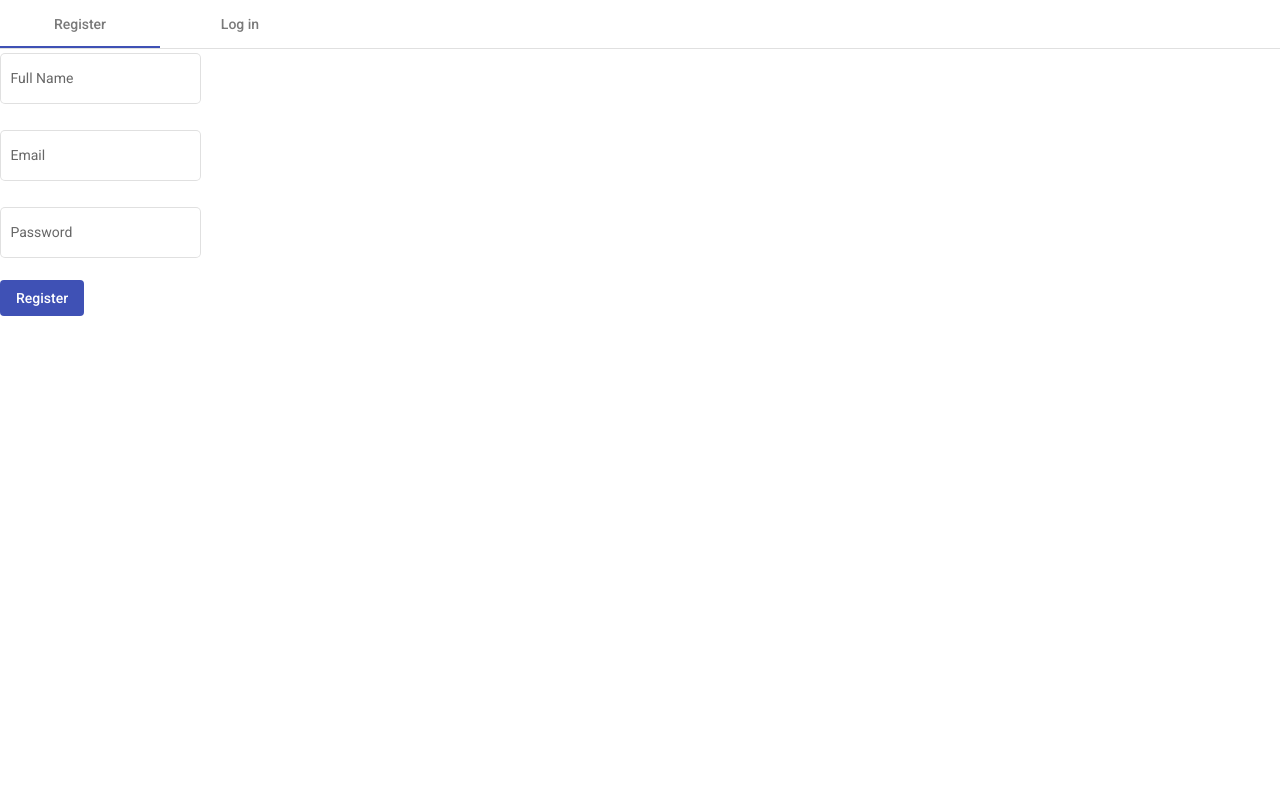
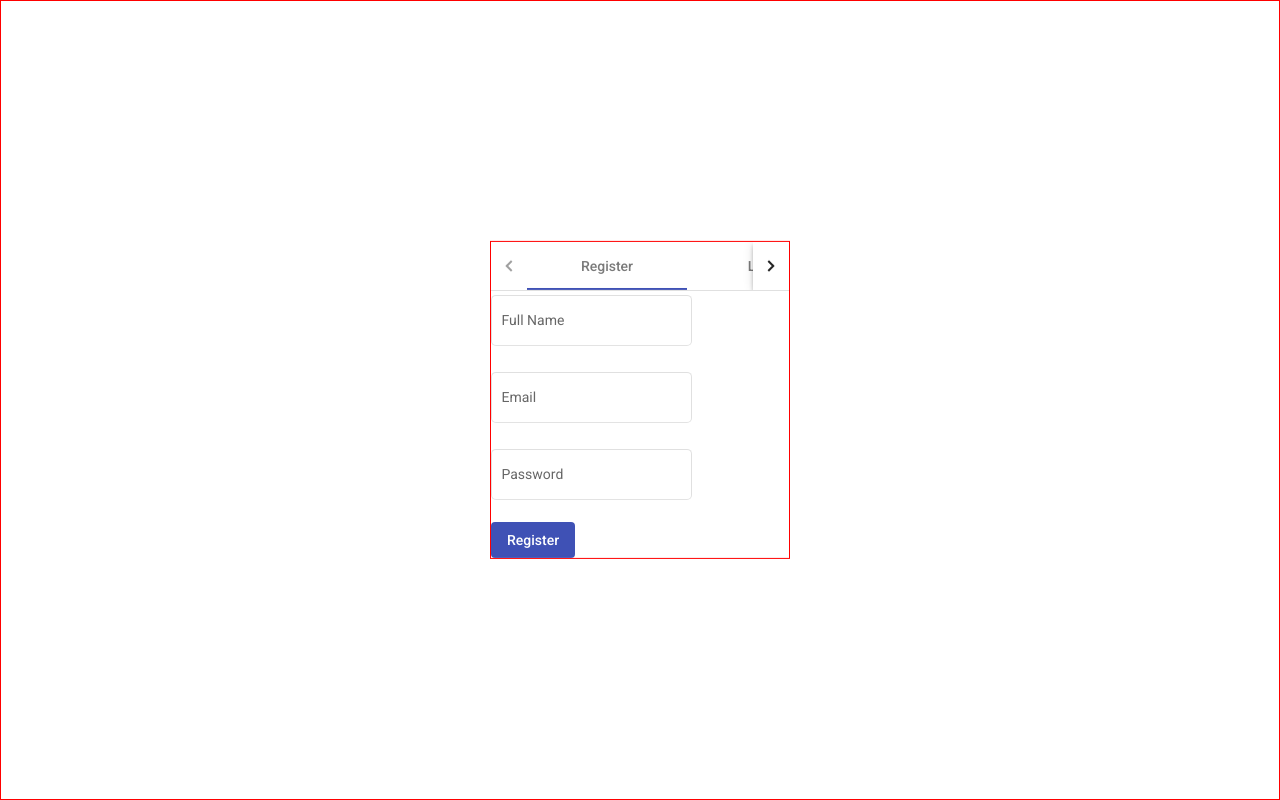
Before and after one commit to snsakib/password-manager, an Angular app: page /register-or-login in a window 1280 px wide. Built offline with nearby package versions, Linux system fonts and the light colour scheme.

Commit message:
center the register and login form

```diff
--- a/src/app/register-or-login/register-or-login.component.html
+++ b/src/app/register-or-login/register-or-login.component.html
@@ -1,4 +1,4 @@
-<mat-tab-group>
+<mat-tab-group mat-stretch-tabs>
   <mat-tab label="Register">
       <pm-register></pm-register>
   </mat-tab>
--- a/src/app/register-or-login/register-or-login.component.scss
+++ b/src/app/register-or-login/register-or-login.component.scss
@@ -0,0 +1,16 @@
+:host {
+    display: block;
+    position: relative;
+    width: 100vw;
+    height: 100vh;
+    border: 1px solid red;
+}
+mat-tab-group {
+    position: absolute;
+    width: 18.75rem; // 300px
+    margin: 0;
+    top: 50%;
+    left: 50%;
+    transform: translate(-50%, -50%);
+    border: 1px solid red;
+}
```
